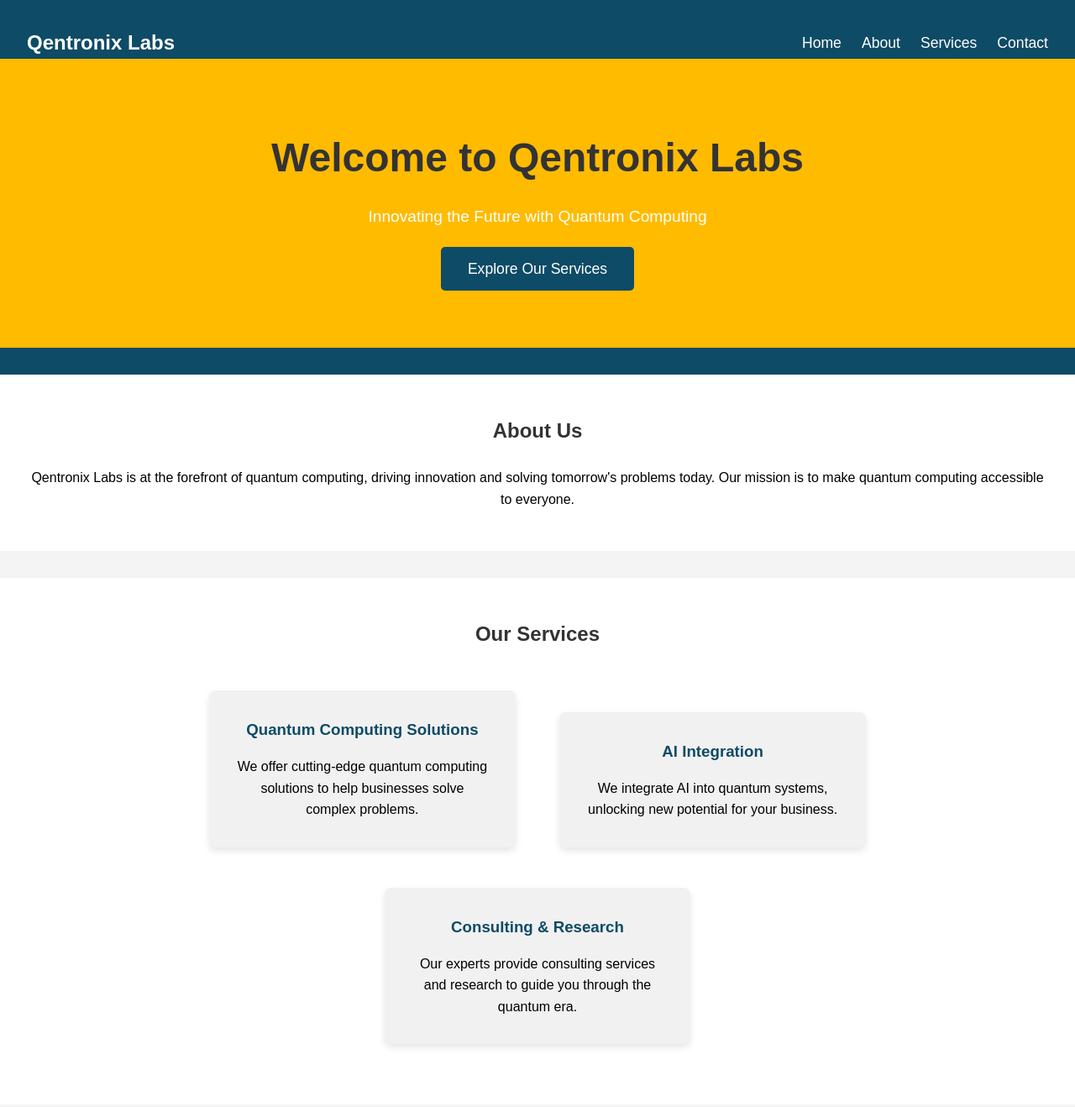
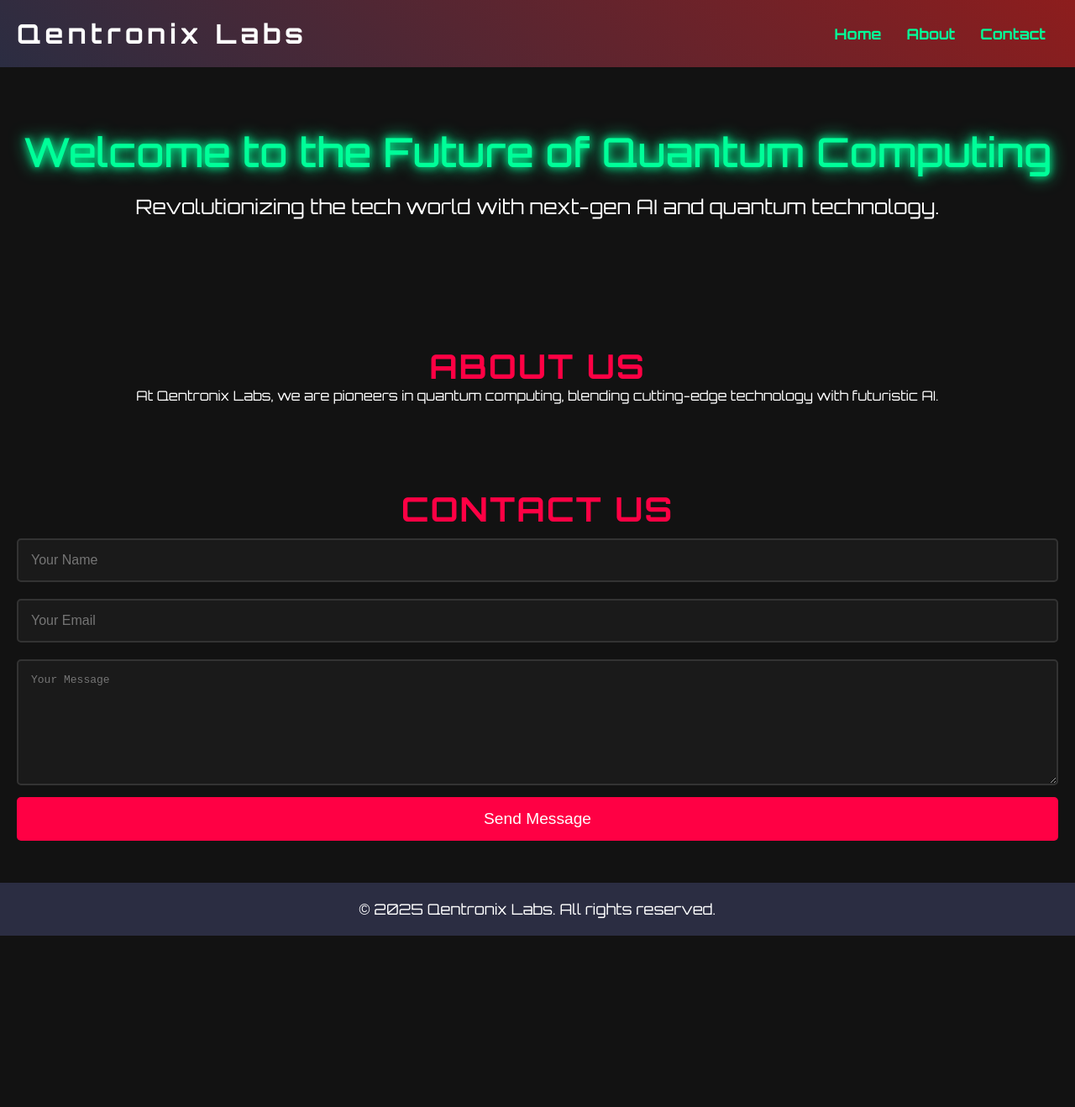
Before and after one commit to Batman723/Qentronix-Labs-website, a plain HTML site: page index.html in a window 1280 px wide. Shown: the top 1318 px of the page at 84% size. After the commit the page ends 1114 px from the top, so only its background shows below. Drawn offline with Linux system fonts and the light colour scheme.

Commit message:
Updated website design to futuristic AI style

```diff
--- a/index.html
+++ b/index.html
@@ -3,63 +3,46 @@
 <head>
     <meta charset="UTF-8">
     <meta name="viewport" content="width=device-width, initial-scale=1.0">
+    <meta http-equiv="X-UA-Compatible" content="ie=edge">
     <title>Qentronix Labs</title>
+    <link href="https://fonts.googleapis.com/css2?family=Orbitron:wght@400;500;700&display=swap" rel="stylesheet">
     <link rel="stylesheet" href="style.css">
-    <script defer src="script.js"></script>
 </head>
 <body>
     <header>
-        <nav class="navbar">
+        <nav>
             <div class="logo">
                 <h1>Qentronix Labs</h1>
             </div>
-            <ul class="nav-links">
+            <ul>
                 <li><a href="#home">Home</a></li>
                 <li><a href="#about">About</a></li>
-                <li><a href="#services">Services</a></li>
                 <li><a href="#contact">Contact</a></li>
             </ul>
         </nav>
-        <section id="home" class="hero">
-            <h2>Welcome to Qentronix Labs</h2>
-            <p>Innovating the Future with Quantum Computing</p>
-            <a href="#services" class="cta-btn">Explore Our Services</a>
-        </section>
     </header>
-
+    <section id="home" class="home-section">
+        <div class="hero-text">
+            <h2>Welcome to the Future of Quantum Computing</h2>
+            <p>Revolutionizing the tech world with next-gen AI and quantum technology.</p>
+        </div>
+    </section>
     <section id="about" class="about-section">
         <h2>About Us</h2>
-        <p>Qentronix Labs is at the forefront of quantum computing, driving innovation and solving tomorrow's problems today. Our mission is to make quantum computing accessible to everyone.</p>
+        <p>At Qentronix Labs, we are pioneers in quantum computing, blending cutting-edge technology with futuristic AI.</p>
     </section>
-
-    <section id="services" class="services-section">
-        <h2>Our Services</h2>
-        <div class="service-card">
-            <h3>Quantum Computing Solutions</h3>
-            <p>We offer cutting-edge quantum computing solutions to help businesses solve complex problems.</p>
-        </div>
-        <div class="service-card">
-            <h3>AI Integration</h3>
-            <p>We integrate AI into quantum systems, unlocking new potential for your business.</p>
-        </div>
-        <div class="service-card">
-            <h3>Consulting & Research</h3>
-            <p>Our experts provide consulting services and research to guide you through the quantum era.</p>
-        </div>
-    </section>
-
     <section id="contact" class="contact-section">
         <h2>Contact Us</h2>
         <form action="#" method="POST">
             <input type="text" name="name" placeholder="Your Name" required>
             <input type="email" name="email" placeholder="Your Email" required>
             <textarea name="message" placeholder="Your Message" required></textarea>
-            <button type="submit" class="cta-btn">Send Message</button>
+            <button type="submit">Send Message</button>
         </form>
     </section>
-
     <footer>
         <p>&copy; 2025 Qentronix Labs. All rights reserved.</p>
     </footer>
+    <script src="script.js"></script>
 </body>
 </html>
--- a/style.css
+++ b/style.css
@@ -5,129 +5,124 @@
 }
 
 body {
-    font-family: Arial, sans-serif;
-    line-height: 1.6;
-    background-color: #f4f4f4;
+    font-family: 'Orbitron', sans-serif;
+    background-color: #121212;
+    color: #fff;
 }
 
 header {
-    background-color: #0e4b66;
-    color: white;
-    padding: 2rem 0;
+    background: linear-gradient(45deg, #2b2d42, #8d1d1d);
+    padding: 20px;
+    position: fixed;
+    width: 100%;
+    top: 0;
+    z-index: 10;
 }
 
-.navbar {
+nav {
     display: flex;
     justify-content: space-between;
     align-items: center;
-    padding: 0 2rem;
 }
 
-.nav-links {
+nav .logo h1 {
+    font-size: 2em;
+    color: #fff;
+    letter-spacing: 5px;
+}
+
+nav ul {
     list-style: none;
     display: flex;
 }
 
-.nav-links li {
-    margin-left: 1.5rem;
+nav ul li {
+    margin: 0 15px;
 }
 
-.nav-links a {
-    color: white;
+nav ul li a {
     text-decoration: none;
-    font-size: 1.1rem;
-    transition: color 0.3s ease;
+    color: #00ff99;
+    font-weight: bold;
+    font-size: 1.1em;
+    transition: color 0.3s;
 }
 
-.nav-links a:hover {
-    color: #ffbb00;
+nav ul li a:hover {
+    color: #ff0044;
 }
 
-.hero {
+.hero-text {
     text-align: center;
-    padding: 5rem 2rem;
-    background-color: #ffbb00;
-    color: white;
+    padding: 150px 20px 100px 20px;
+    color: #fff;
 }
 
-.hero h2 {
-    font-size: 3rem;
-    margin-bottom: 1rem;
+.hero-text h2 {
+    font-size: 3em;
+    font-weight: 500;
+    color: #00ff99;
+    text-shadow: 0 0 10px #00ff99, 0 0 20px #00ff99;
 }
 
-.hero p {
-    font-size: 1.2rem;
-    margin-bottom: 2rem;
+.hero-text p {
+    font-size: 1.5em;
+    margin-top: 20px;
 }
 
-.cta-btn {
-    padding: 1rem 2rem;
-    background-color: #0e4b66;
-    color: white;
-    text-decoration: none;
-    font-size: 1.1rem;
-    border-radius: 5px;
-    transition: background-color 0.3s ease;
-}
-
-.cta-btn:hover {
-    background-color: #0071a1;
-}
-
-.about-section, .services-section, .contact-section {
-    text-align: center;
-    padding: 3rem 2rem;
-    background-color: white;
-    margin-bottom: 2rem;
-}
-
-h2 {
-    margin-bottom: 1.5rem;
-    color: #333;
-}
-
-.service-card {
-    display: inline-block;
-    margin: 1.5rem;
-    padding: 2rem;
-    width: 30%;
-    background-color: #f1f1f1;
-    border-radius: 8px;
-    box-shadow: 0 4px 8px rgba(0, 0, 0, 0.1);
+.about-section, .contact-section {
+    padding: 50px 20px;
     text-align: center;
 }
 
-.service-card h3 {
-    margin-bottom: 1rem;
-    color: #0e4b66;
+.about-section h2, .contact-section h2 {
+    font-size: 2.5em;
+    color: #ff0044;
+    text-transform: uppercase;
+    letter-spacing: 2px;
+}
+
+input, textarea {
+    background-color: #1a1a1a;
+    border: 2px solid #333;
+    color: #fff;
+    padding: 15px;
+    width: 100%;
+    margin: 10px 0;
+    font-size: 1em;
+    border-radius: 5px;
+}
+
+textarea {
+    height: 150px;
+}
+
+button {
+    background-color: #ff0044;
+    color: #fff;
+    padding: 15px;
+    width: 100%;
+    font-size: 1.2em;
+    border: none;
+    cursor: pointer;
+    transition: background-color 0.3s;
+    border-radius: 5px;
+}
+
+button:hover {
+    background-color: #00ff99;
 }
 
 footer {
     text-align: center;
-    padding: 1.5rem;
-    background-color: #0e4b66;
-    color: white;
+    padding: 20px;
+    background-color: #2b2d42;
+    color: #fff;
+    position: relative;
+    bottom: 0;
+    width: 100%;
 }
 
-form input, form textarea {
-    width: 100%;
-    padding: 1rem;
-    margin: 0.5rem 0;
-    border: 1px solid #ddd;
-    border-radius: 5px;
+footer p {
+    font-size: 1.1em;
 }
-
-form button {
-    width: 100%;
-    padding: 1rem;
-    background-color: #0e4b66;
-    color: white;
-    border: none;
-    border-radius: 5px;
-    font-size: 1.1rem;
-    cursor: pointer;
-}
-
-form button:hover {
-    background-color: #0071a1;
-}
```
